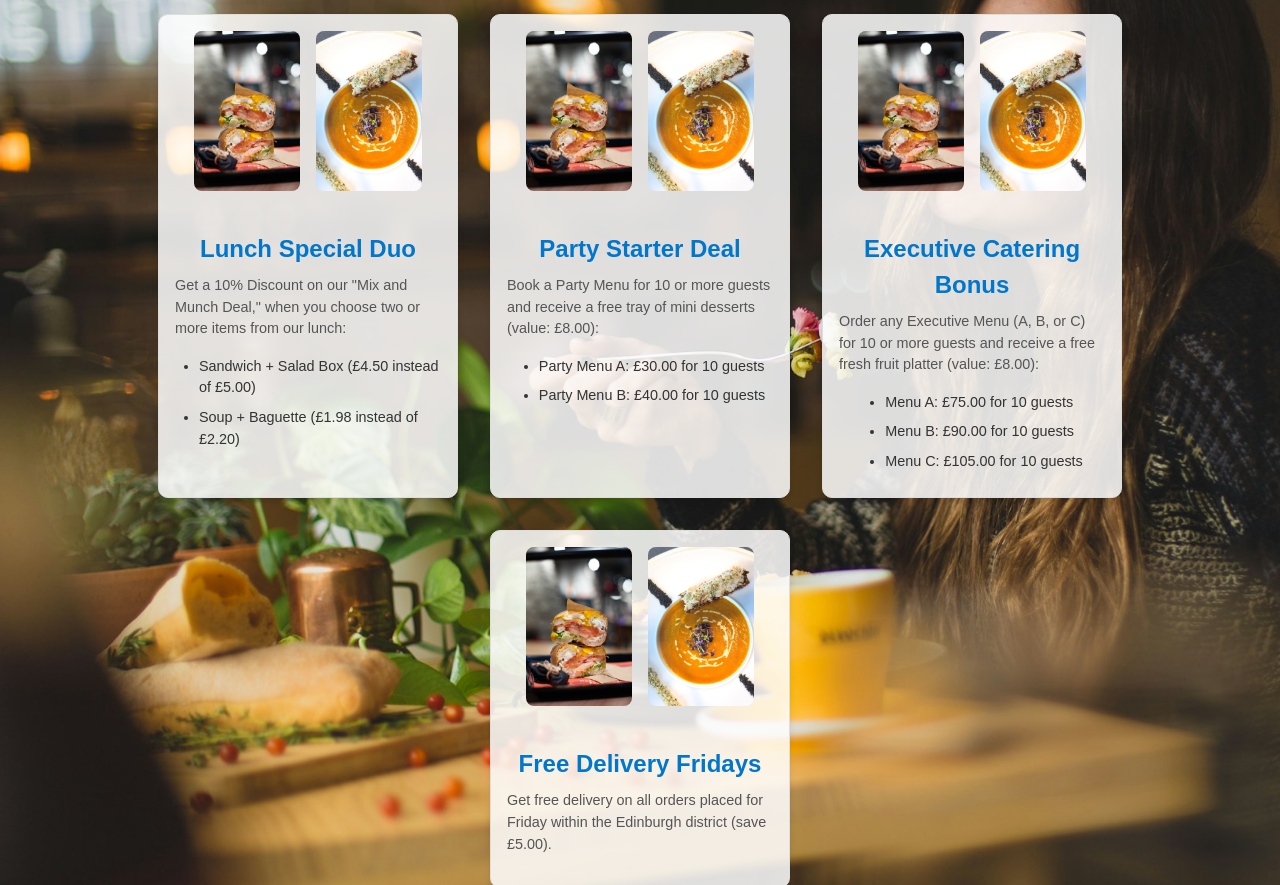
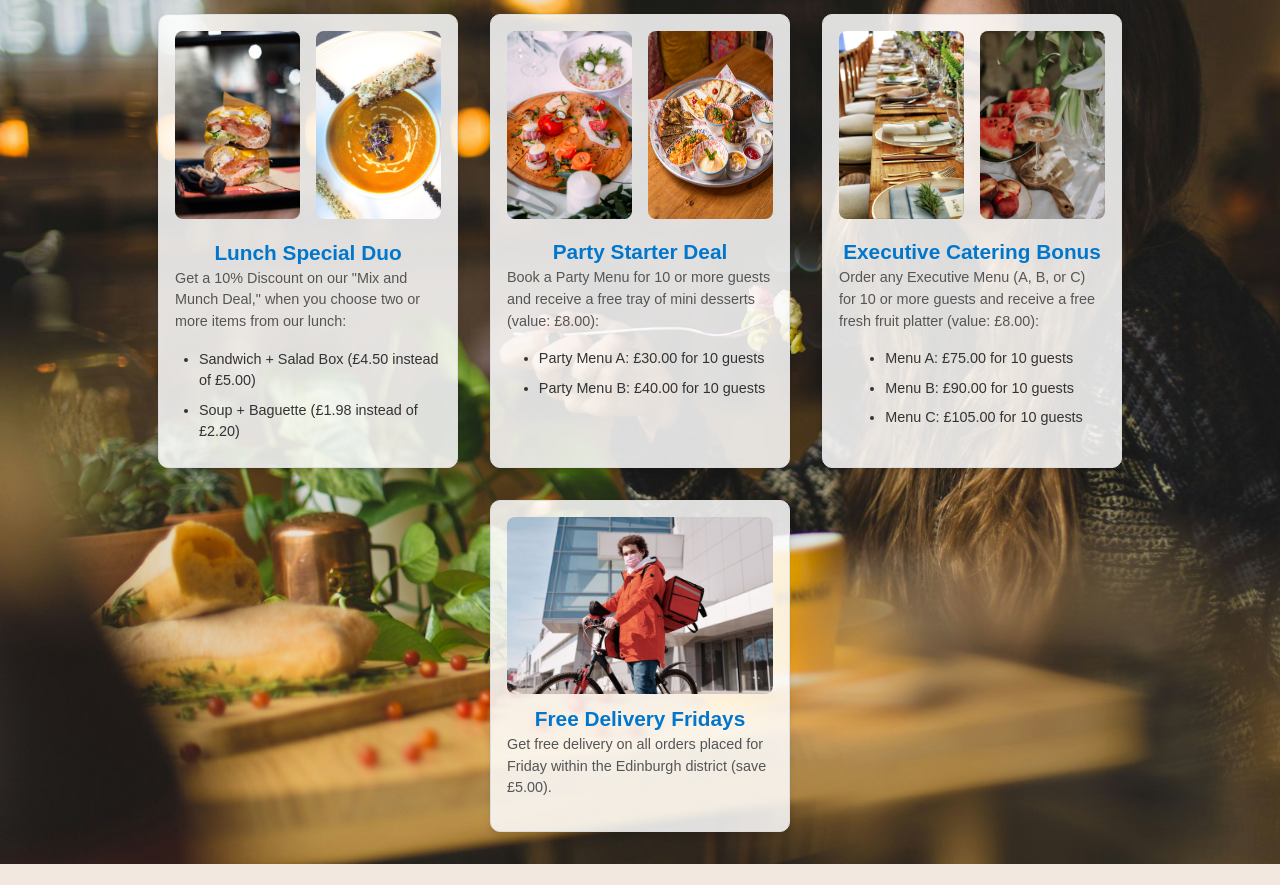
Before and after one commit to baldolopes/dignansCatering, a plain HTML site: page offers.html in a window 1280 px wide. Shown: the part 190-1075 px from the top of the page. Drawn offline with nearby package versions, Linux system fonts and the light colour scheme.

Commit message:
offers images added

```diff
--- a/css/styles.css
+++ b/css/styles.css
@@ -210,7 +210,7 @@ footer{
 }
 
 .offer .images-container {
-    display: flex; /* Alinea las imágenes horizontalmente */
+    display: flex;
     justify-content: center;
     gap: 1rem;
     margin-bottom: 1rem;
@@ -232,18 +232,30 @@ footer{
 }
 
 .offer:hover {
-    transform: translateY(-5px);
+    transform: translateY(-4px);
+
+}
+
+.offer img:hover {
+    transform: translateY(-3px);
+    transition: transform 0.7s ease;
 }
 
 .offer img {
-    width: 40%;
+    width: 47%;
     border-radius: 8px;
-    margin-bottom: 1rem;
+    margin-bottom: 0.1rem;
+}
+
+.images-delivery-container img{
+    width: 100%;
+    border-radius: 8px;
+    margin-bottom: 0.1rem;
 }
 
 .offer h3 {
-    font-size: 1.5rem;
-    margin: 0.5rem 0;
+    font-size: 1.3rem;
+    margin: 0rem;
     color: #0077cc;
     text-align: center;
 }
--- a/offers.html
+++ b/offers.html
@@ -43,8 +43,8 @@
             <!-- Offer 1 -->
             <div class="offer">
                 <div class="images-container">
-                    <img src="images/offers/sandwich1.jpg" alt="Lunch Special Duo">
-                    <img src="images/offers/soup1.jpg" alt="Lunch Special Duo">
+                    <img src="images/offers/lunch-duo1.jpg" alt="Lunch Special Duo">
+                    <img src="images/offers/lunch-duo2.jpg" alt="Lunch Special Duo">
                 </div>
                 <h3>Lunch Special Duo</h3>
                 <p>Get a 10% Discount on our "Mix and Munch Deal," when you choose two or more items from our lunch:</p>
@@ -56,8 +56,8 @@
             <!-- Offer 2 -->
             <div class="offer">
                 <div class="images-container">
-                    <img src="images/offers/sandwich1.jpg" alt="Party Starter Deal">
-                    <img src="images/offers/soup1.jpg" alt="Party Starter Deal">
+                    <img src="images/offers/party-deal1.jpg" alt="Party Starter Deal">
+                    <img src="images/offers/party-deal2.jpg" alt="Party Starter Deal">
                 </div>
                 <h3>Party Starter Deal</h3>
                 <p>Book a Party Menu for 10 or more guests and receive a free tray of mini desserts (value: £8.00):</p>
@@ -69,8 +69,8 @@
             <!-- Offer 3 -->
             <div class="offer">
                 <div class="images-container">
-                    <img src="images/offers/sandwich1.jpg" al="Executive Catering Bonus">
-                    <img src="images/offers/soup1.jpg" al="Executive Catering Bonus">
+                    <img src="images/offers/exec-catering1.jpg" al="Executive Catering Bonus">
+                    <img src="images/offers/exec-catering2.jpg" al="Executive Catering Bonus">
                 </div>
                 <h3>Executive Catering Bonus</h3>
                 <p>Order any Executive Menu (A, B, or C) for 10 or more guests and receive a free fresh fruit platter (value: £8.00):</p>
@@ -82,9 +82,8 @@
             </div>
             <!-- Offer 4 -->
             <div class="offer">
-                <div class="images-container">
-                    <img src="images/offers/sandwich1.jpg" al="Free Delivery Fridays">
-                    <img src="images/offers/soup1.jpg" al="Free Delivery Fridays">
+                <div class="images-delivery-container">
+                    <img src="images/offers/free-delivery2.jpg" al="Free Delivery Fridays">
                 </div>
                 <h3>Free Delivery Fridays</h3>
                 <p>Get free delivery on all orders placed for Friday within the Edinburgh district (save £5.00).</p>
```
Also changed, not shown: images/offers/exec-catering1.jpg (added), images/offers/exec-catering2.jpg (added), images/offers/free-delivery1.jpg (added), images/offers/free-delivery2.jpg (added), images/offers/lunch-duo1.jpg (renamed from images/offers/sandwich1.jpg), images/offers/lunch-duo2.jpg (renamed from images/offers/soup1.jpg), images/offers/party-deal1.jpg (added), images/offers/party-deal2.jpg (added), images/offers/party-deal3.jpg (added), images/offers/pexels-norma-mortenson-4392030.jpg (added).
